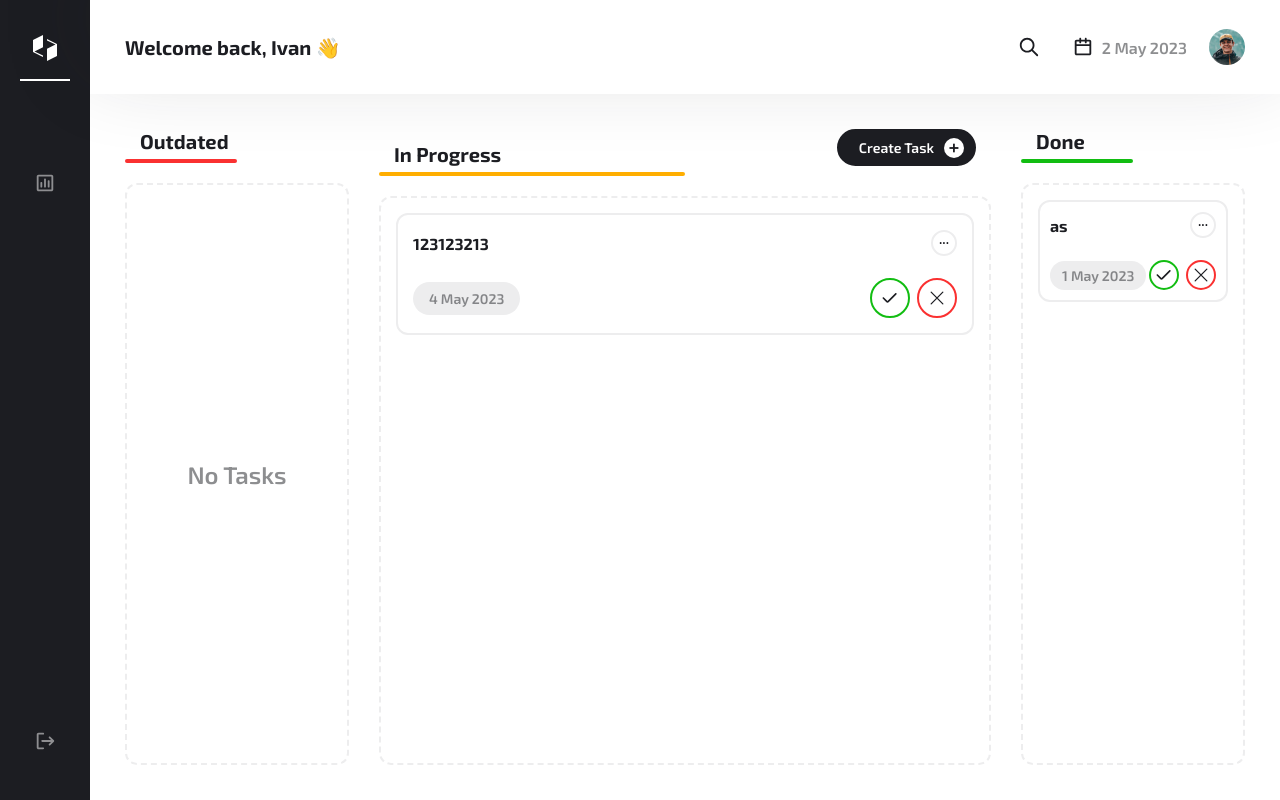
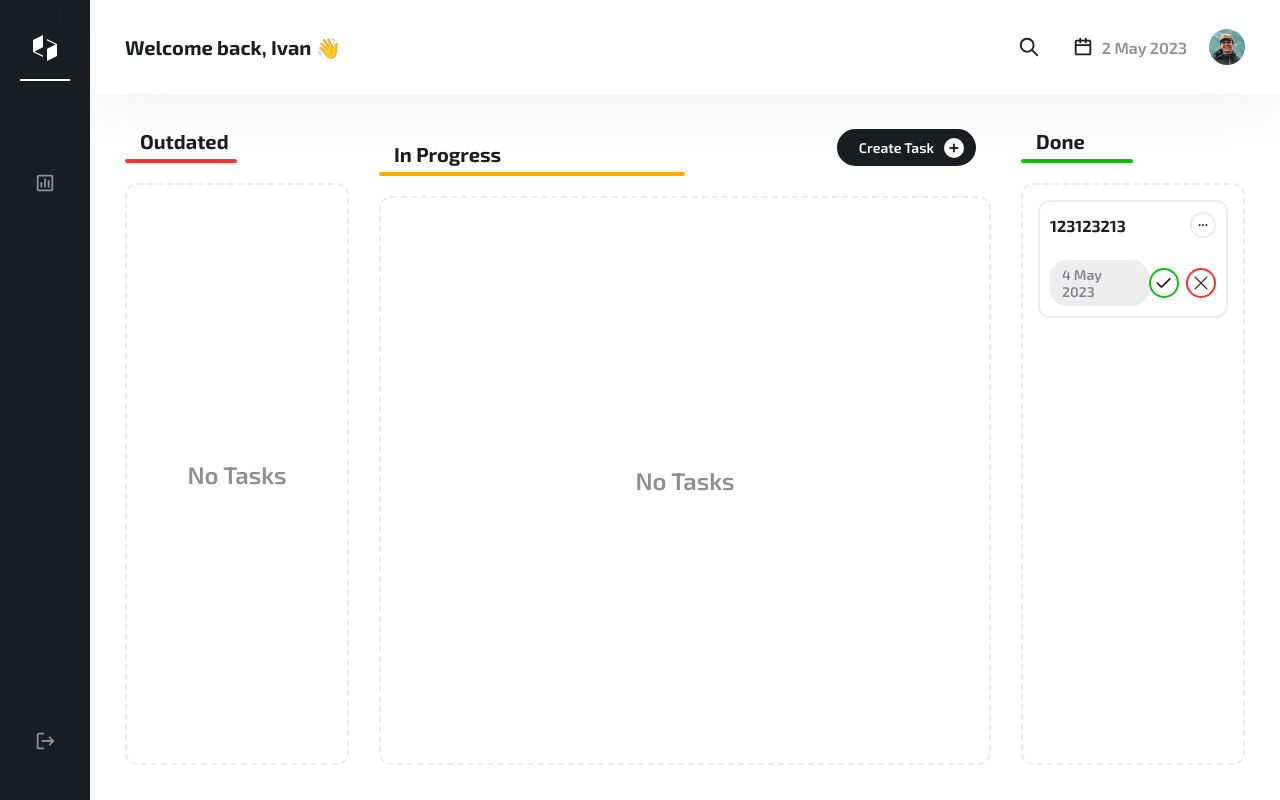
Before and after one commit to automatii4esski/todo-app, a React (Create React App) app: page /tasks in a window 1280 px wide. Built offline with nearby package versions, Linux system fonts and the light colour scheme; data requests are answered from the project's data file; some icons are missing.

Commit message:
added done and delete actions for tasks

```diff
--- a/server/db.json
+++ b/server/db.json
@@ -1,17 +1,10 @@
 {
   "tasks": [
-    {
-      "id": 28,
-      "title": "as",
-      "desc": "",
-      "date": 1682939861524,
-      "status": "done"
-    },
     {
       "id": 1683185590919,
       "date": 1683185588000,
       "desc": "",
-      "status": "active",
+      "status": "done",
       "title": "123123213"
     }
   ]
--- a/src/API/TaskService.ts
+++ b/src/API/TaskService.ts
@@ -8,7 +8,18 @@ export class TaskService {
   }
 
   static async put(task: ITask) {
-    const response = await axios.put('http://localhost:3001/tasks', task);
+    const response = await axios.put(
+      `http://localhost:3001/tasks/${task.id}`,
+      task
+    );
+
+    return response;
+  }
+
+  static async delete(task: ITask) {
+    const response = await axios.delete(
+      `http://localhost:3001/tasks/${task.id}`
+    );
 
     return response;
   }
--- a/src/components/TaskColumn.tsx
+++ b/src/components/TaskColumn.tsx
@@ -12,6 +12,8 @@ interface ITaskColumn {
   title: string;
   tasks: ITask[];
   isLoading: boolean;
+  onDoneTask: (task: ITask) => void;
+  onDeleteTask: (task: ITask) => void;
   small?: boolean;
   main?: {
     createTaskHandler: () => void;
@@ -29,6 +31,8 @@ const TaskColumn: MyFC<TaskColumnProps> = ({
   tasks,
   title,
   isLoading,
+  onDoneTask,
+  onDeleteTask,
 }) => {
   const limit = 100;
   const popupRef = useRef<HTMLDivElement>(null);
@@ -60,7 +64,13 @@ const TaskColumn: MyFC<TaskColumnProps> = ({
         ) : tasks.length !== 0 ? (
           <div className="task-column__tasks-wrapper">
             {tasks.map((task) => (
-              <TaskItem task={task} limit={limit} key={task.id}></TaskItem>
+              <TaskItem
+                onDoneTask={onDoneTask}
+                onDeleteTask={onDeleteTask}
+                task={task}
+                limit={limit}
+                key={task.id}
+              ></TaskItem>
             ))}
           </div>
         ) : (
--- a/src/components/TaskItem.tsx
+++ b/src/components/TaskItem.tsx
@@ -9,11 +9,13 @@ import { getDate } from '../utils/getDate';
 interface ITaskComponent {
   limit: number;
   task: ITask;
+  onDoneTask: (task: ITask) => void;
+  onDeleteTask: (task: ITask) => void;
 }
 
 type TaskProps = ITaskComponent;
 
-const Task: MyFC<TaskProps> = ({ limit, task }) => {
+const Task: MyFC<TaskProps> = ({ limit, task, onDoneTask, onDeleteTask }) => {
   const taskDesc = cutString(task.desc, limit);
 
   return (
@@ -26,10 +28,16 @@ const Task: MyFC<TaskProps> = ({ limit, task }) => {
       <div className="task-item__box">
         <DateElement>{getDate(task.date)}</DateElement>
         <div className="task-item__actions">
-          <button className="task-item__btn task-item__done-btn">
+          <button
+            onClick={() => onDoneTask(task)}
+            className="task-item__btn task-item__done-btn"
+          >
             <DoneIcon />
           </button>
-          <button className="task-item__btn task-item__delete-btn">
+          <button
+            onClick={() => onDeleteTask(task)}
+            className="task-item__btn task-item__delete-btn"
+          >
             <DeleteIcon />
           </button>
         </div>
--- a/src/pages/Tasks.tsx
+++ b/src/pages/Tasks.tsx
@@ -36,6 +36,33 @@ const Tasks: MyFC = () => {
   const [test, setTest] = useState('');
   const [isPopupActive, setIsPopupActive] = useState<boolean>(false);
 
+  const onDeleteTask = function (
+    currentTasksArr: ITask[],
+    setCurrentTasks: (newArr: ITask[]) => any
+  ) {
+    return (taskToInteract: ITask) => {
+      setCurrentTasks(
+        currentTasksArr.filter((task) => task.id !== taskToInteract.id)
+      );
+      TaskService.delete(taskToInteract);
+    };
+  };
+
+  const onDoneTask = function (
+    currentTasksArr: ITask[],
+    setCurrentTasks: (newArr: ITask[]) => any
+  ) {
+    return (taskToInteract: ITask) => {
+      const newTasks = [taskToInteract, ...doneTasks];
+      setDoneTasks(newTasks);
+      setCurrentTasks(
+        currentTasksArr.filter((task) => task.id !== taskToInteract.id)
+      );
+      taskToInteract.status = 'done';
+      TaskService.put(taskToInteract);
+    };
+  };
+
   const onSubmit = function (task: ITask) {
     let newTasks;
     if (isOutdate(task.date)) {
@@ -69,12 +96,16 @@ const Tasks: MyFC = () => {
       <TaskColumn
         tasks={outdatedTasks}
         title="Outdated"
+        onDoneTask={onDoneTask(outdatedTasks, setOIutdatedTasks)}
+        onDeleteTask={onDeleteTask(outdatedTasks, setOIutdatedTasks)}
         isLoading={isTasksLoading}
         small
         headerVariant="red"
       />
       <TaskColumn
         tasks={inProgressTasks}
+        onDoneTask={onDoneTask(inProgressTasks, setInProgressTasks)}
+        onDeleteTask={onDeleteTask(inProgressTasks, setInProgressTasks)}
         isLoading={isTasksLoading}
         title="In Progress"
         main={{
@@ -87,6 +118,8 @@ const Tasks: MyFC = () => {
       <TaskColumn
         isLoading={isTasksLoading}
         tasks={doneTasks}
+        onDoneTask={onDoneTask(doneTasks, setDoneTasks)}
+        onDeleteTask={onDeleteTask(doneTasks, setDoneTasks)}
         title="Done"
         small
         headerVariant="green"
```
